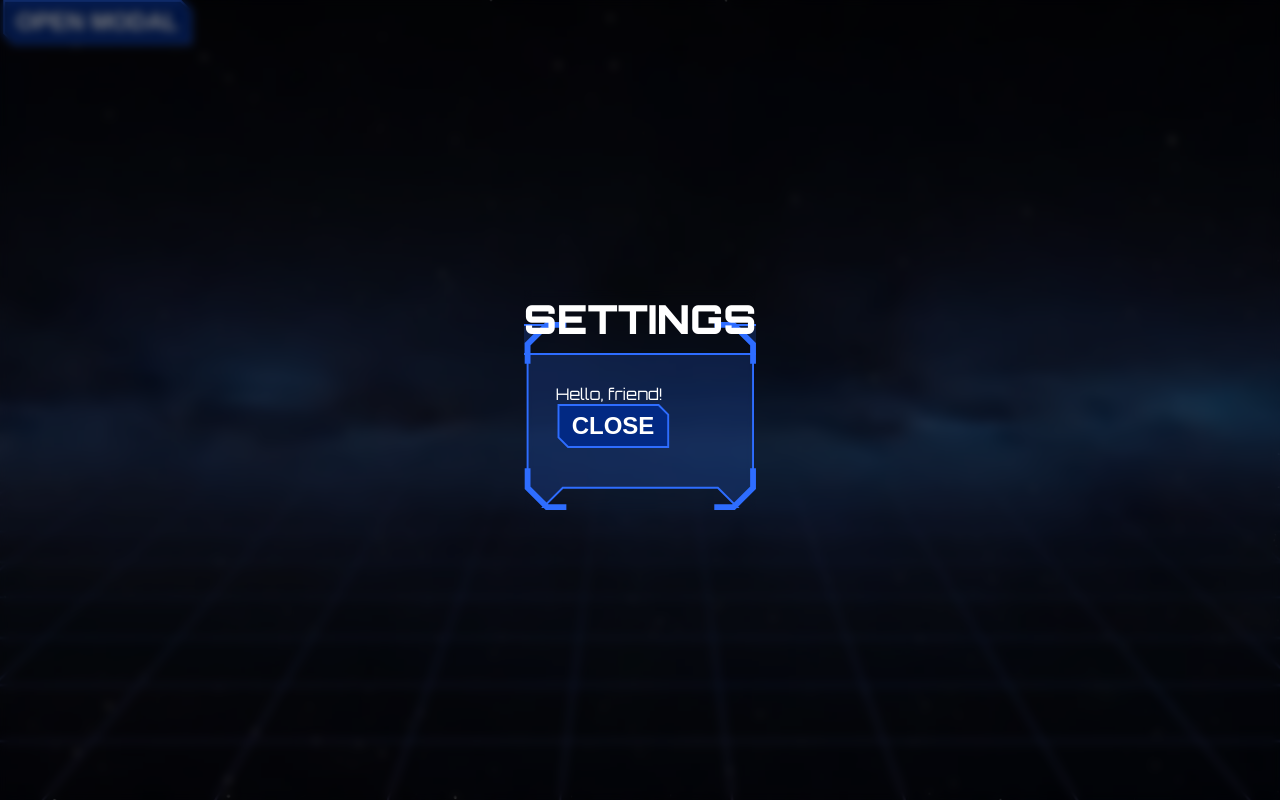
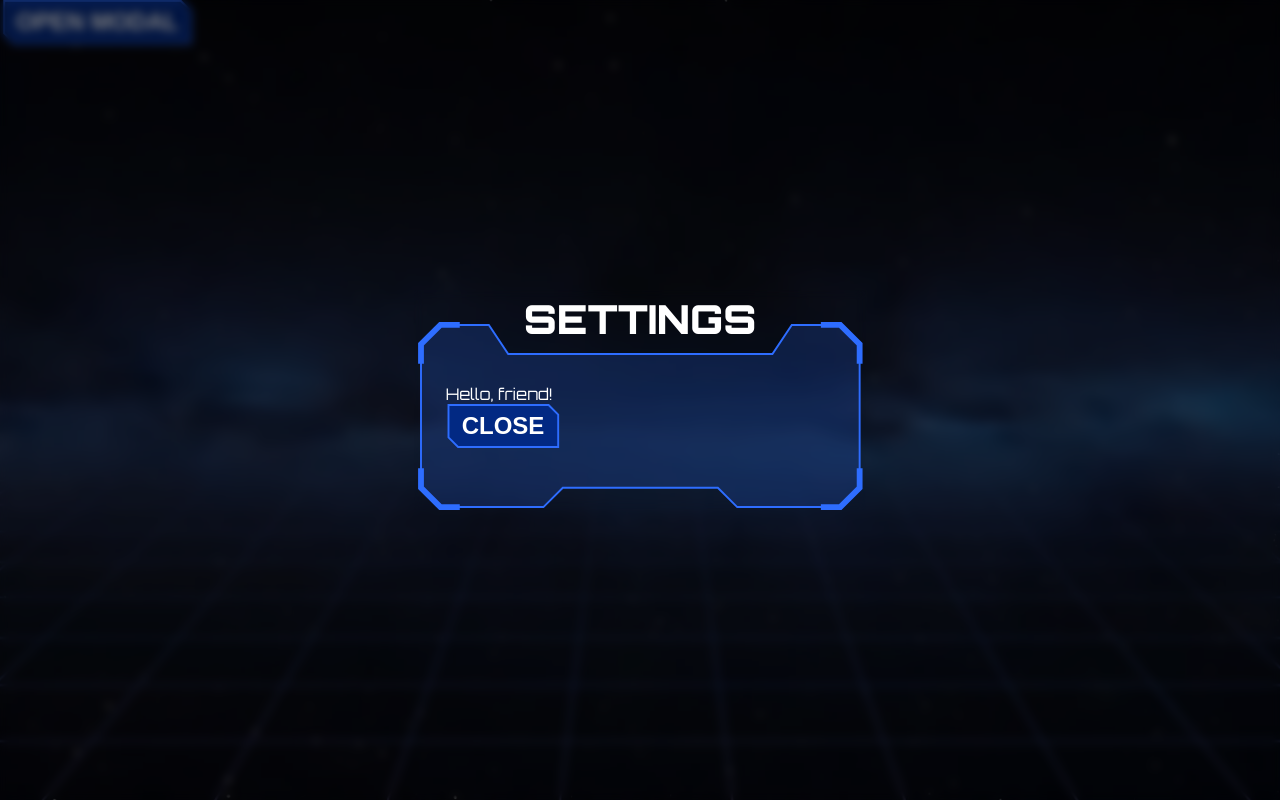
Before and after one commit to CodectiveOrg/snake-frontend, a React (Vite) app: page /modal in a window 1280 px wide. Both pictures are taken after a click on the button "OPEN MODAL". Built offline with nearby package versions, Linux system fonts and the light colour scheme; a web font is replaced by a local one.

Commit message:
[ADD] min bleed to modal

```diff
--- a/src/components/pane/pane.component.tsx
+++ b/src/components/pane/pane.component.tsx
@@ -23,10 +23,23 @@ export default function PaneComponent({
   const { ref: titleRef, width: titleWidth } =
     useResizeObserver<HTMLDivElement>();
 
+  const minBleed =
+    Size.MODAL_MIN_BLEED +
+    2 * Size.MODAL_TITLE_PADDING +
+    2 * Size.MODAL_TITLE_OFFSET +
+    2 * Size.MODAL_CORNER_OFFSET;
+
+  const minWidth = titleWidth + minBleed;
+
   return (
     <div
       className={clsx(styles.pane, className)}
-      style={{ "--offset": Size.MODAL_TITLE_OFFSET } as CSSProperties}
+      style={
+        {
+          "--offset": Size.MODAL_TITLE_OFFSET,
+          minWidth: `${minWidth}px`,
+        } as CSSProperties
+      }
     >
       <PaneFrameComponent className={styles.frame} titleWidth={titleWidth} />
       <div ref={titleRef} className={styles.title}>
--- a/src/configs/size.config.ts
+++ b/src/configs/size.config.ts
@@ -1,4 +1,5 @@
 export const Size = {
+  MODAL_MIN_BLEED: 40,
   MODAL_TITLE_OFFSET: 30,
   MODAL_TITLE_PADDING: 40,
   MODAL_FOOTER_OFFSET: 20,
```
